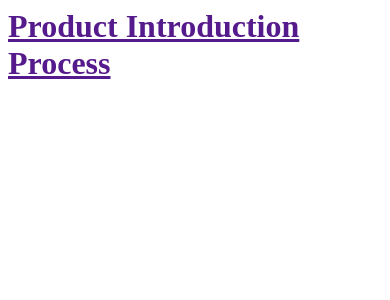
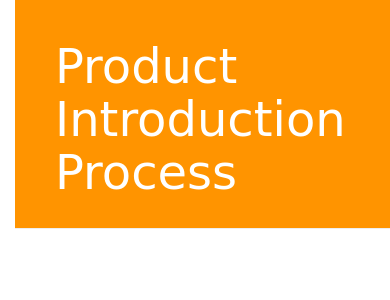
Before and after one commit to ladyluck-chris/djangogirls, a Django app: page / in a window 390 px wide. Shown: the top 300 px of the page. Run offline with Django 3.2, Linux system fonts and the light colour scheme; data that the repository does not hold is empty; some libraries are stand-ins or nearby versions.

Commit message:
Using CSS

```diff
--- a/blog/templates/blog/post_list.html
+++ b/blog/templates/blog/post_list.html
@@ -1,20 +1,30 @@
+{% load staticfiles %}
 <html>
     <head>
-        <title>Tong's Product Introduction Process</title>
+        <title>Product Introduction Process</title>
+        <link rel="stylesheet" href="//maxcdn.bootstrapcdn.com/bootstrap/3.2.0/css/bootstrap.min.css">
+        <link rel="stylesheet" href="//maxcdn.bootstrapcdn.com/bootstrap/3.2.0/css/bootstrap-theme.min.css">
+        <link rel="stylesheet" href="{% static 'css/blog.css' %}">
     </head>
     <body>
-        <div>
-            <h1><a href="">Product Introduction Process</a></h1>
+        <div class="page-header">
+            <h1><a href="/">Product Introduction Process</a></h1>
         </div>
 
-
-
-       {% for post in posts %}
-          <div>
-          <p>published: {{ post.published_date }}</p>
-          <h1><a href="">{{ post.title }}</a></h1>
-          <p>{{ post.text|linebreaks }}</p>
-          </div>
-       {% endfor %}
+        <div class="content container">
+            <div class="row">
+               <div class="col-md-8">
+                   {% for post in posts %}
+                       <div class="post">
+                          <div class="date">
+                              {{ post.published_date }}
+                          </div>
+                          <h1><a href="">{{ post.title }}</a></h1>
+                          <p>{{ post.text|linebreaks }}</p>
+                      </div>
+                   {% endfor %}
+              </div>
+           </div>
+       </div>
     </body>
 </html>
--- a/mysite/settings.py
+++ b/mysite/settings.py
@@ -98,3 +98,7 @@ try:
     from .local_settings import *
 except ImportError:
     pass
+
+STATICFILES_DIRS = (
+    os.path.join(BASE_DIR, "static"),
+)
--- /dev/null
+++ b/static/css/blog.css
@@ -0,0 +1,59 @@
+h1 a {
+    color: #000000;
+}
+
+body {
+    padding-left: 15px;
+}
+
+.page-header {
+    background-color: #ff9400;
+    margin-top: 0;
+    padding: 20px 20px 20px 40px;
+}
+
+.page-header h1, .page-header h1 a, .page-header h1 a:visited, .page-header h1 a:active {
+    color: #ffffff;
+    font-size: 36pt;
+    text-decoration: none;
+}
+
+.content {
+    margin-left: 40px;
+}
+
+h1, h2, h3, h4 {
+    font-family: 'Lobster', cursive;
+}
+
+.date {
+    float: right;
+    color: #828282;
+}
+
+.save {
+    float: right;
+}
+
+.post-form textarea, .post-form input {
+    width: 100%;
+}
+
+.top-menu, .top-menu:hover, .top-menu:visited {
+    color: #ffffff;
+    float: right;
+    font-size: 26pt;
+    margin-right: 20px;
+}
+
+.post {
+    margin-bottom: 70px;
+}
+
+.post h1 a, .post h1 a:visited {
+    color: #000000;
+}
+
+h1 a {
+    color: #000000;
+}
```
